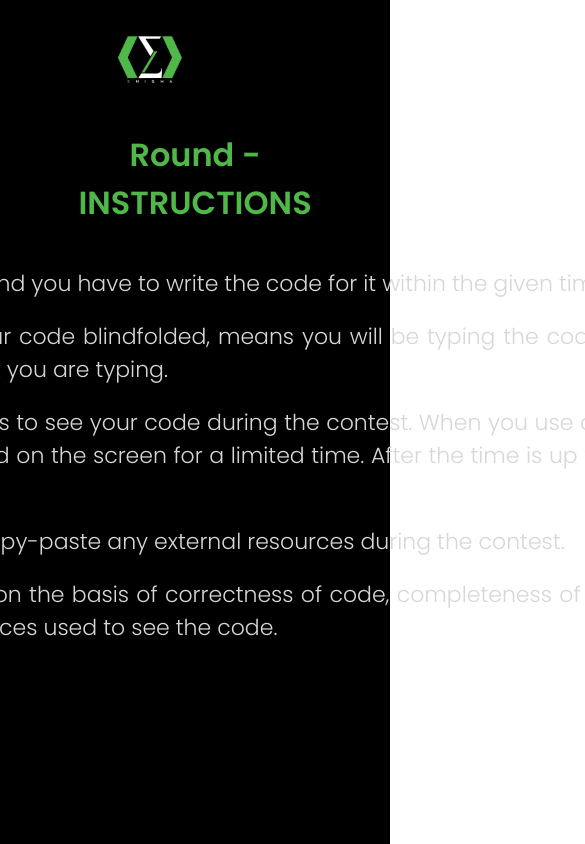
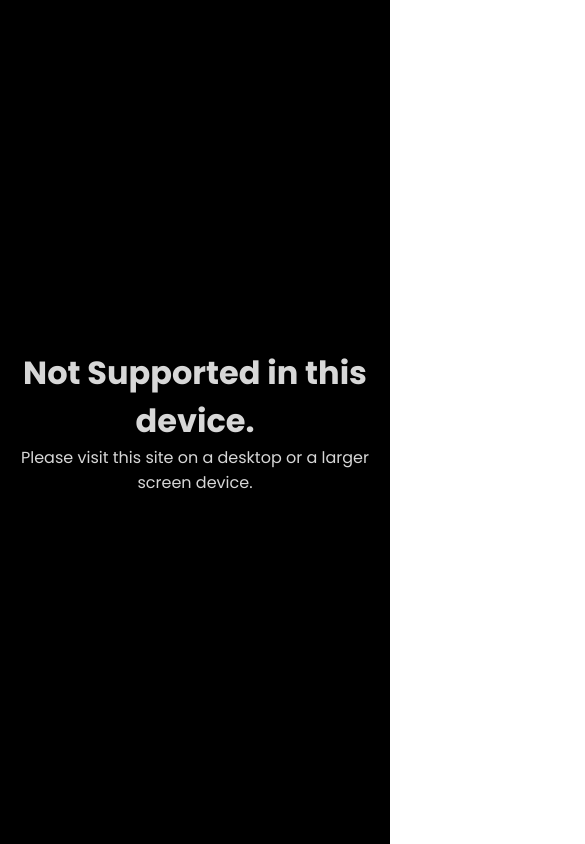
Before and after one commit to KishorBhagat/Blind-Code-2023, a React (Create React App) app: page / in a window 390 px wide. Shown: the top 844 px of the page, 585 px wide, since content can reach past the window. Built offline with nearby package versions, Linux system fonts and the light colour scheme; no server answers.

Commit message:
not supported for small screens

```diff
--- a/src/App.js
+++ b/src/App.js
@@ -4,32 +4,54 @@ import Contest from './Pages/Contest';
 import GlobalStyle from './GlobalStyle';
 import Instructions from './Pages/Instructions';
 import Thanks from './Components/Thanks';
-import { useState } from 'react';
+import { useEffect, useState } from 'react';
+import NotSupportedMessage from './Components/NotSupportedMessage';
 
 function App() {
   const [isuser, setIsuser] = useState(false);
 
-  const ProtectedRoute = ({children}) => {
-    if(!isuser){
-      return <Navigate to='/register'/>
+  const ProtectedRoute = ({ children }) => {
+    if (!isuser) {
+      return <Navigate to='/register' />
     }
     return children;
   }
 
+  const [isMobile, setIsMobile] = useState(false);
+
+  useEffect(() => {
+    const handleResize = () => {
+      setIsMobile(window.innerWidth < 1000);
+    };
+
+    handleResize();
+
+    window.addEventListener('resize', handleResize);
+
+    return () => {
+      window.removeEventListener('resize', handleResize);
+    };
+  }, []);
+
   return (
-
     <>
       <GlobalStyle />
+      {
+        isMobile ? <NotSupportedMessage />
+          :
+          <>
             <BrowserRouter>
               <Routes>
                 <Route path='/' element={<Instructions />} />
-            <Route path='/register' element={<Register setIsuser={setIsuser}/>} />
+                <Route path='/register' element={<Register setIsuser={setIsuser} />} />
                 <Route path='/contest' element={<ProtectedRoute><Contest /></ProtectedRoute>} />
                 {/* <Route path='/contest' element={<Contest />} /> */}
                 <Route path='/thanks' element={<Thanks />} />
               </Routes>
             </BrowserRouter>
           </>
+      }
+    </>
   );
 }
 
--- /dev/null
+++ b/src/Components/NotSupportedMessage.js
@@ -0,0 +1,26 @@
+import React from 'react';
+import styled from 'styled-components';
+
+const StyledNotSupportedMessage = styled.div`
+  display: flex;
+  flex-direction: column;
+  align-items: center;
+  justify-content: center;
+  height: 100vh;
+  text-align: center;
+  background-color: #000000;
+  color: #D7D7D7;
+  padding: 0 20px;
+
+`
+
+const NotSupportedMessage = () => {
+  return (
+    <StyledNotSupportedMessage>
+      <h1>Not Supported in this device.</h1>
+      <p>Please visit this site on a desktop or a larger screen device.</p>
+    </StyledNotSupportedMessage>
+  );
+};
+
+export default NotSupportedMessage;
```
Lines whose indentation alone changed are shown as unchanged.
